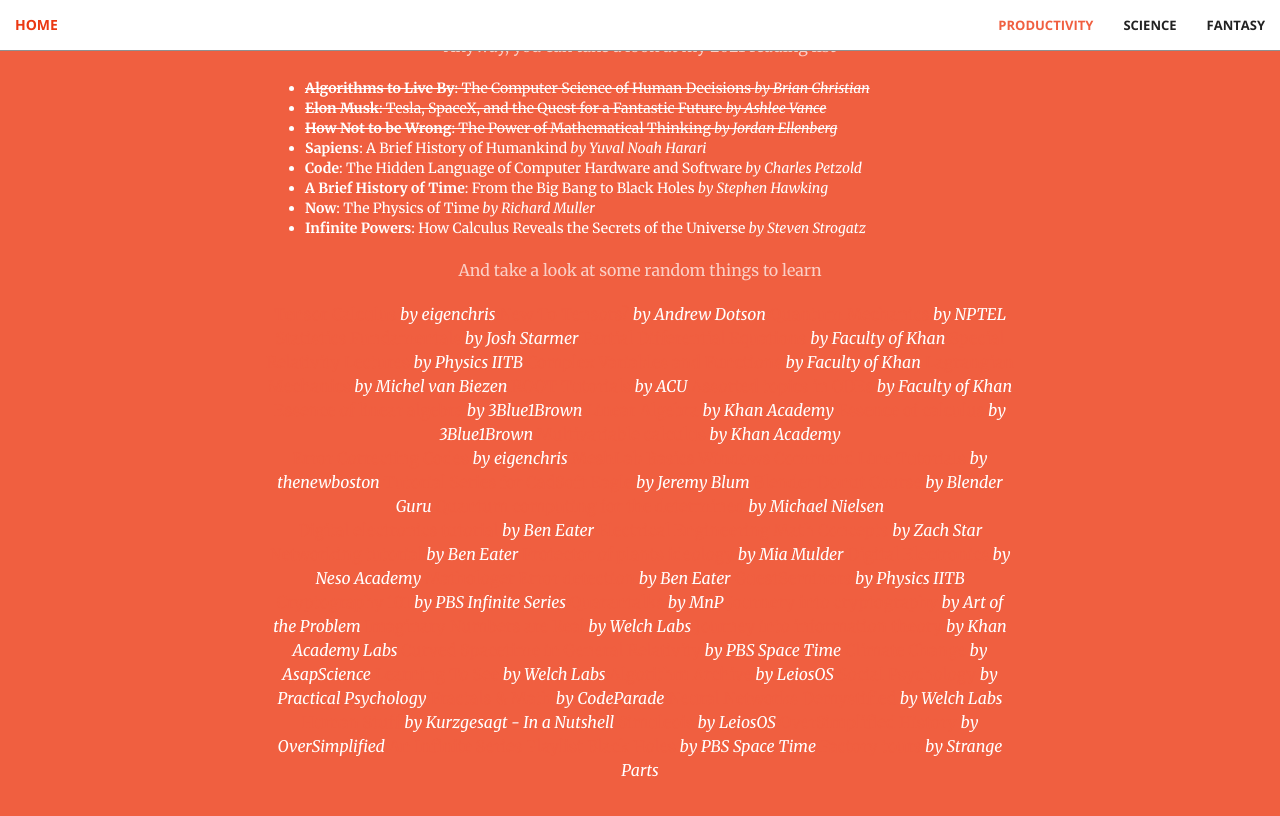
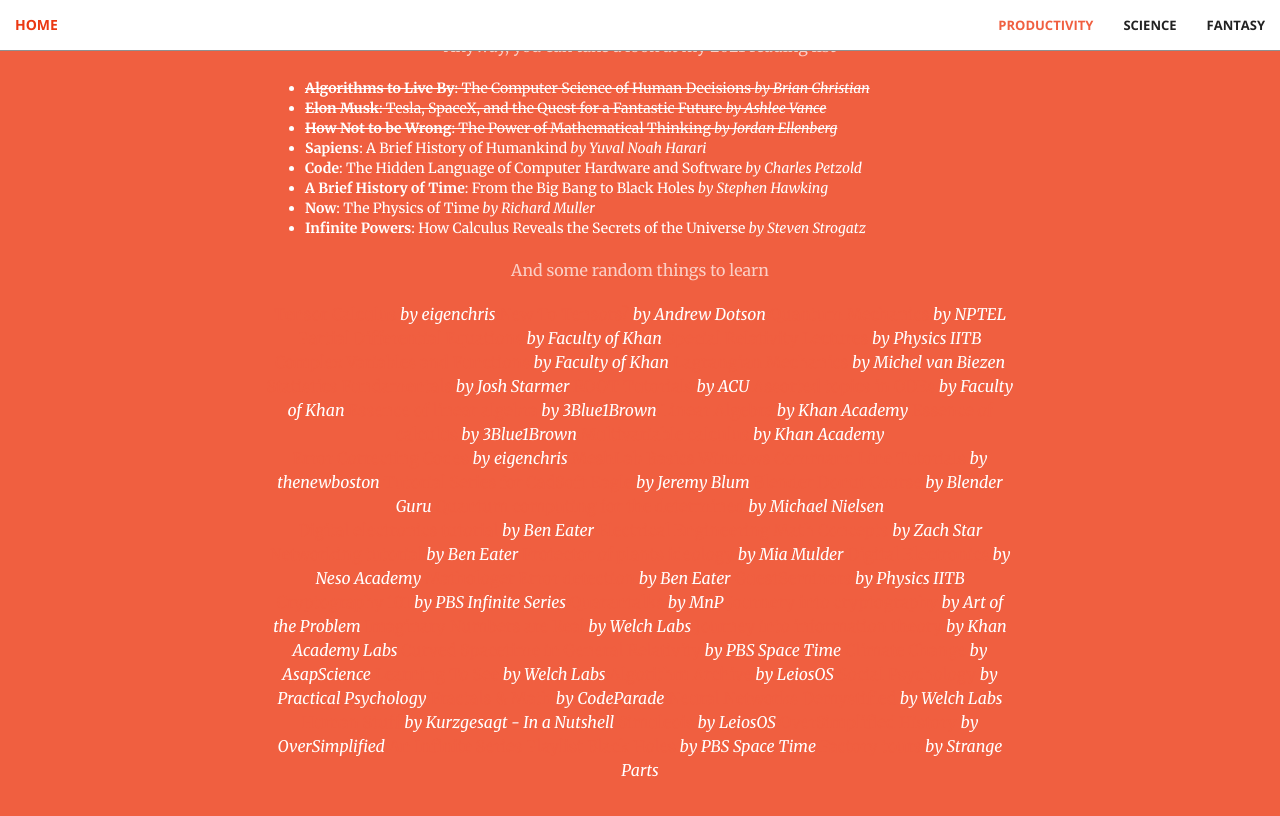
Before and after one commit to aravindbharathi/aravindbharathi.github.io, a Jekyll site: the page rec/index.html, which Jekyll copies as it is, in a window 1280 px wide and 900 px high, scrolled down 1325 px. Shown: the top 816 px of the window. Built offline with Jekyll 4.4.1, drawn with Linux system fonts in a browser that asks for light colours.

Commit message:
Update index.html

```diff
--- a/rec/index.html
+++ b/rec/index.html
@@ -159,18 +159,18 @@
                     </p>
                     <!--a href="#stuff" class="btn btn-default btn-xl">What else?</a-->
                     <p class="text-faded">
-                      And take a look at some random things to learn
+                      And some random things to learn
                     </p>
                     <p>
                     <!--ul align = "left-->
                       <a href="https://youtube.com/playlist?list=PLJHszsWbB6hpk5h8lSfBkVrpjsqvUGTCx">Tensor Calculus</a> <i>by eigenchris</i>
                       <a href="https://youtube.com/playlist?list=PLSuQRd4LfSUTmb_7IK7kAzxJtU2tpmEd3">New To Tensors?</a> <i>by Andrew Dotson</i>
                       <a href="https://youtube.com/playlist?list=PLOzRYVm0a65el7XWKqjwo3h-pDLJSWmwb">Quantum Mechanics</a> <i>by NPTEL</i>
-                      <a href="https://youtube.com/playlist?list=PLblh5JKOoLUK0FLuzwntyYI10UQFUhsY9">Statistics Fundamentals</a> <i>by Josh Starmer</i>
                       <a href="https://youtube.com/playlist?list=PLdgVBOaXkb9Ab7UM8sCfQWgdbzxkXTNVD">Partial Differential Equations</a> <i>by Faculty of Khan</i>
                       <a href="https://youtube.com/playlist?list=PLJeM1jvA1WDMjtcYPluGj5QfOkzN5XA91">Special Relativity Lectures</a> <i>by Physics IITB</i>
                       <a href="https://youtube.com/playlist?list=PLdgVBOaXkb9CNMqbsL9GTWwU542DiRrPB">Complex Variables and Functions</a> <i>by Faculty of Khan</i>
                       <a href="https://youtube.com/playlist?list=PLX2gX-ftPVXWK0GOFDi7FcmIMMhY_7fU9">Lagrangian Mechanics</a> <i>by Michel van Biezen</i>
+                      <a href="https://youtube.com/playlist?list=PLblh5JKOoLUK0FLuzwntyYI10UQFUhsY9">Statistics Fundamentals</a> <i>by Josh Starmer</i>
                       <a href="https://youtube.com/playlist?list=PLTG3YvUaExuuISUOLwQDUVdvXgEi1Ez2J">ROOT Tutorials</a> <i>by ACU</i>
                       <a href="https://youtube.com/playlist?list=PLdgVBOaXkb9ATVsK2Q84ghjBgIk5faHNc">Assorted topics in ODEs</a> <i>by Faculty of Khan</i>
                       <a href="https://youtube.com/playlist?list=PLZHQObOWTQDPD3MizzM2xVFitgF8hE_ab">Essence of linear algebra</a> <i>by 3Blue1Brown</i>
```
